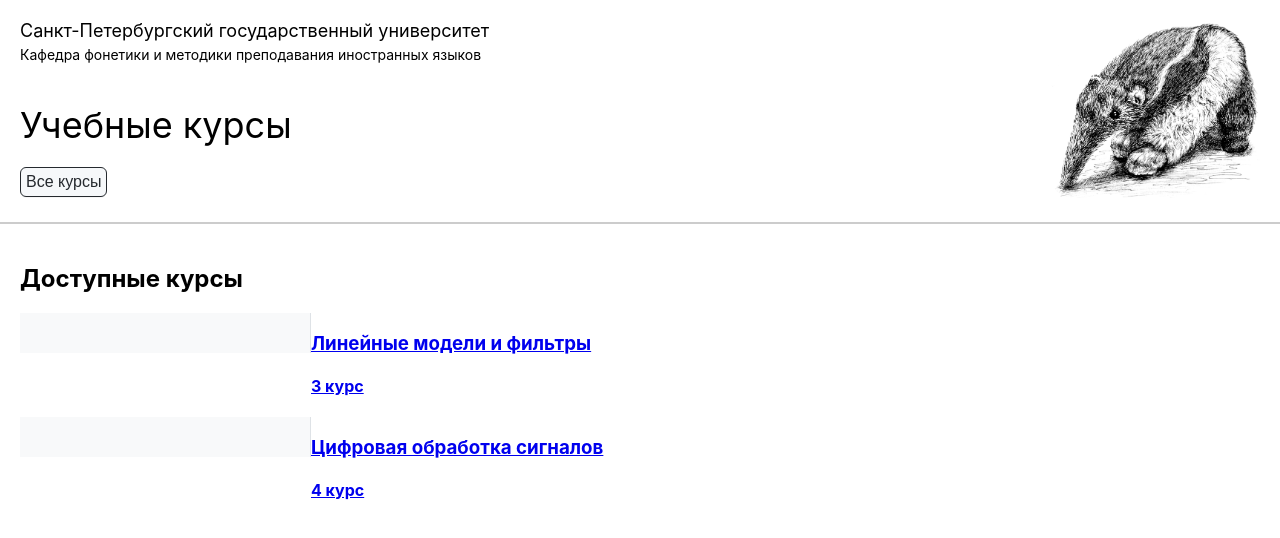
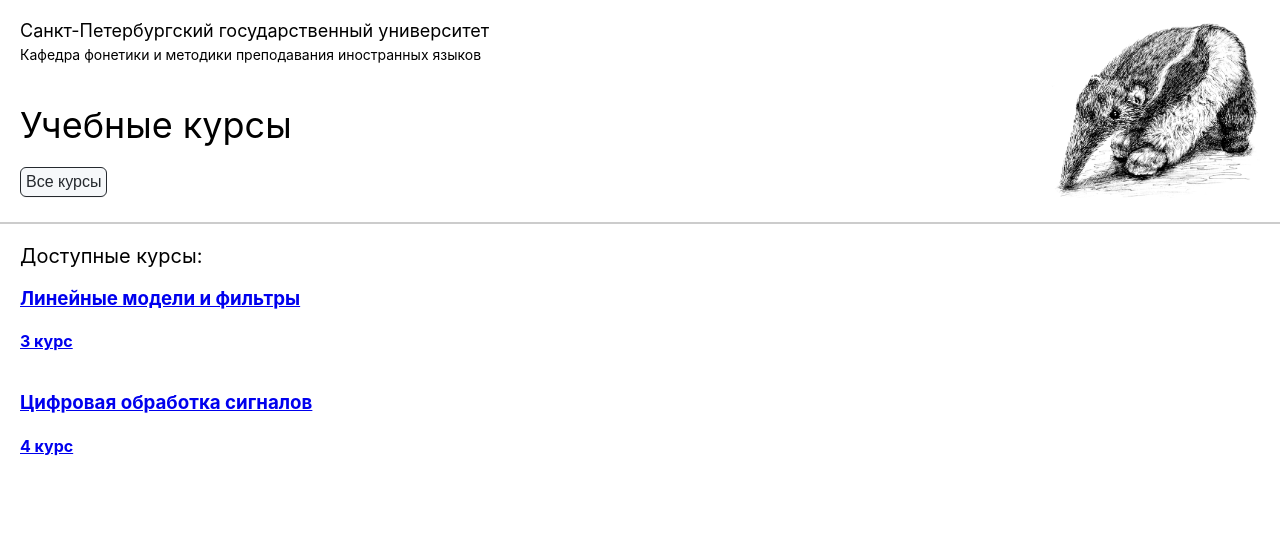
Before and after one commit to annashell/tityushina_courses, a React (Create React App) app: page / in a window 1280 px wide. Shown: the top 538 px of the page. Built offline with nearby package versions, Linux system fonts and the light colour scheme.

Commit message:
content markup

```diff
--- a/src/components/CourseCard/CourseCard.jsx
+++ b/src/components/CourseCard/CourseCard.jsx
@@ -5,7 +5,6 @@ import SideMenu from "../SideMenu/SideMenu";
 function CourseCard({ course }) {
     return (
         <div className="course-card">
-            <SideMenu />
             <div>
                 <Link to={`/course/${course.id}`}>
                     <h3>{course.title}</h3>
--- a/src/pages/ChapterPage/ChapterPage.css
+++ b/src/pages/ChapterPage/ChapterPage.css
@@ -24,3 +24,7 @@
 .error {
     color: #e74c3c;
 }
+
+.chapter-page-content {
+    margin-left: 20px;
+}
--- a/src/pages/ChapterPage/ChapterPage.jsx
+++ b/src/pages/ChapterPage/ChapterPage.jsx
@@ -1,11 +1,11 @@
-import { useParams, useNavigate } from 'react-router-dom';
-import { useState, useEffect } from 'react';
-import { getCourseDetails } from '../../api/courses';
+import {useParams, useNavigate} from 'react-router-dom';
+import {useState, useEffect} from 'react';
+import {getCourseDetails} from '../../api/courses';
 import './ChapterPage.css';
 import SideMenu from "../../components/SideMenu/SideMenu";
 
 function ChapterPage() {
-    const { courseId, chapterId } = useParams();
+    const {courseId, chapterId} = useParams();
     const [chapter, setChapter] = useState(null);
     const [content, setContent] = useState('');
     const [loading, setLoading] = useState(true);
@@ -45,11 +45,12 @@ function ChapterPage() {
     return (
         <div className="chapter-page">
             <SideMenu/>
-            <h2>{chapter.title}</h2>
-            <div
-                className="chapter-content"
-                dangerouslySetInnerHTML={{ __html: content }}
-            />
+            <div className="chapter-page-content">
+                <h2>{chapter.title}</h2>
+                <div className="chapter-content"
+                     dangerouslySetInnerHTML={{__html: content}}
+                />
+            </div>
         </div>
     );
 }
--- a/src/pages/CoursePage/CoursePage.css
+++ b/src/pages/CoursePage/CoursePage.css
@@ -0,0 +1,3 @@
+.course-page-content {
+    margin-left: 20px;
+}
--- a/src/pages/CoursePage/CoursePage.jsx
+++ b/src/pages/CoursePage/CoursePage.jsx
@@ -25,7 +25,7 @@ function CoursePage() {
     return (
         <div className="course-page">
             <SideMenu />
-            <div>
+            <div className="course-page-content">
                 <h2>{course.title}</h2>
                 <p className="course-description">{course.description}</p>
             </div>
--- a/src/pages/HomePage/HomePage.css
+++ b/src/pages/HomePage/HomePage.css
@@ -0,0 +1,3 @@
+.home-page-header {
+    font-size: 20px;
+}
--- a/src/pages/HomePage/HomePage.jsx
+++ b/src/pages/HomePage/HomePage.jsx
@@ -2,6 +2,7 @@ import { useState, useEffect } from 'react';
 import CourseCard from '../../components/CourseCard/CourseCard';
 import { getAllCourses } from '../../api/courses';
 import './HomePage.css';
+import SideMenu from "../../components/SideMenu/SideMenu";
 
 function HomePage() {
     const [courses, setCourses] = useState([]);
@@ -18,7 +19,7 @@ function HomePage() {
 
     return (
         <div className="home-page">
-            <h2>Доступные курсы</h2>
+            <div className="home-page-header">Доступные курсы:</div>
             {loading ? (
                 <div>Загрузка курсов...</div>
             ) : (
```
